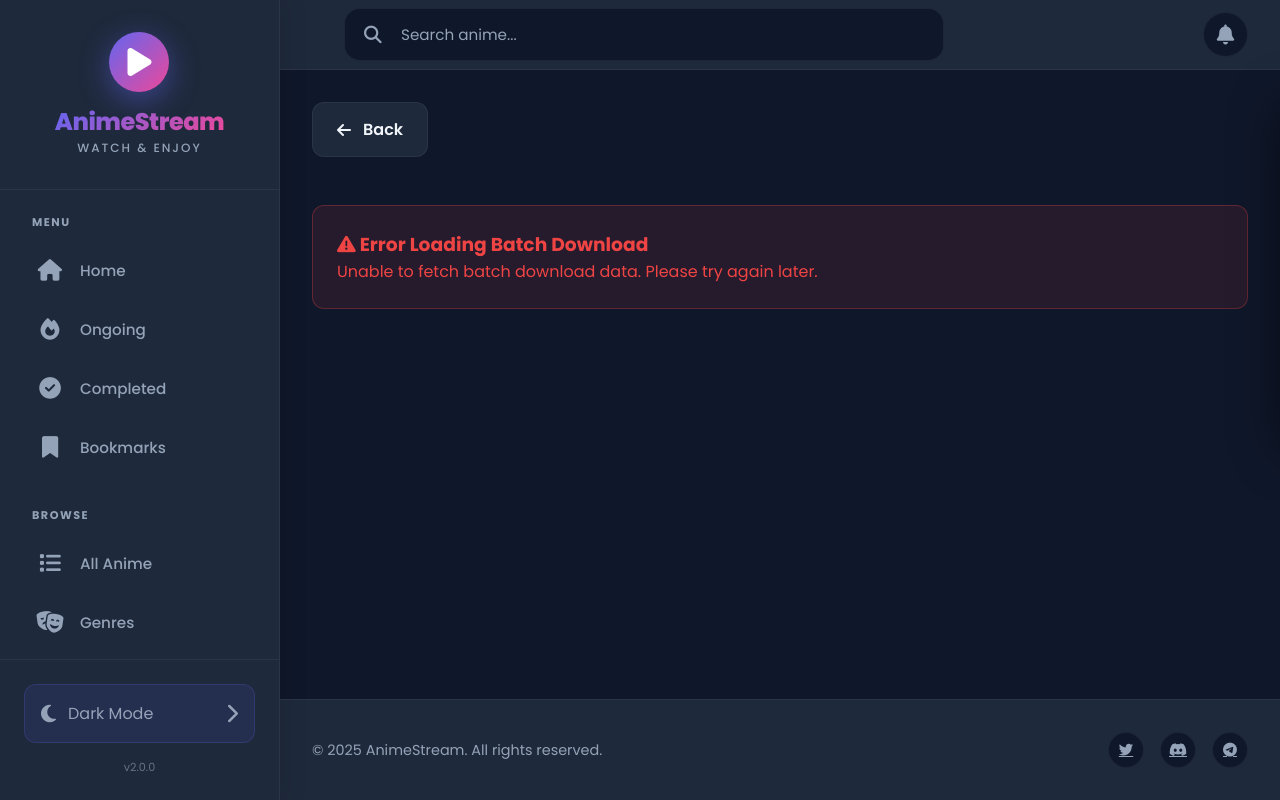
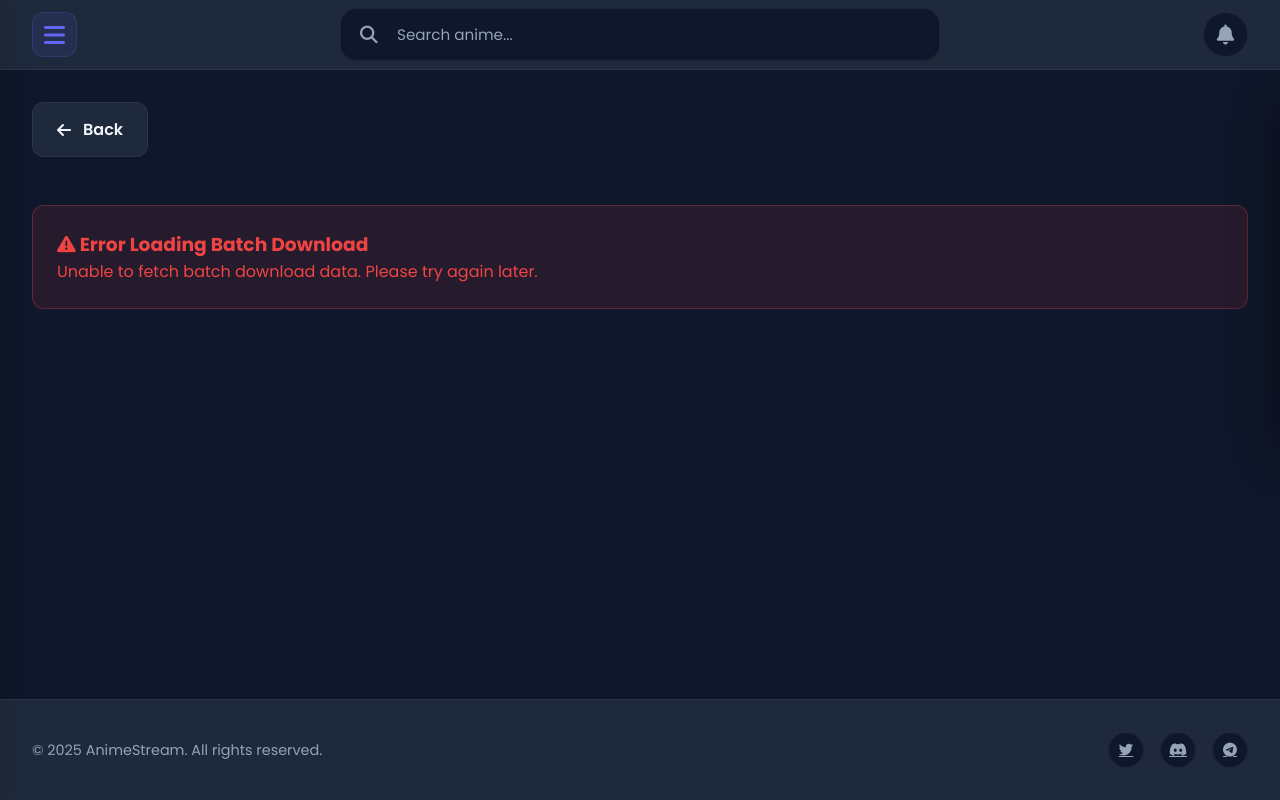
Before and after one commit to RMBLOGG/DayyOtak, a Flask app: page /batch/1 in a window 1280 px wide. Run offline with Flask 3, Linux system fonts and the light colour scheme; data that the repository does not hold is empty.

Commit message:
Add files via upload

```diff
--- a/static/css/style.css
+++ b/static/css/style.css
@@ -39,10 +39,10 @@ body.light-theme {
     margin: 0;
     padding: 0;
     box-sizing: border-box;
-              -webkit-tap-highlight-color: transparent;
-            user-select: none;
-  -webkit-user-select: none;
-  -ms-user-select: none;
+    -webkit-tap-highlight-color: transparent;
+    user-select: none;
+    -webkit-user-select: none;
+    -ms-user-select: none;
 }
 
 body {
@@ -54,7 +54,7 @@ body {
     transition: background-color 0.3s ease, color 0.3s ease;
 }
 
-/* Sidebar Styles */
+/* Sidebar Styles - COLLAPSED BY DEFAULT */
 .sidebar {
     position: fixed;
     top: 0;
@@ -69,6 +69,11 @@ body {
     z-index: 1001;
     transition: var(--transition);
     box-shadow: 4px 0 24px rgba(0, 0, 0, 0.1);
+    transform: translateX(-100%);
+}
+
+.sidebar.active {
+    transform: translateX(0);
 }
 
 body.light-theme .sidebar {
@@ -146,7 +151,7 @@ body.light-theme .sidebar {
     position: absolute;
     top: 1.5rem;
     right: 1rem;
-    display: none;
+    display: flex;
     background: rgba(99, 102, 241, 0.1);
     border: 1px solid rgba(99, 102, 241, 0.2);
     color: var(--primary-color);
@@ -298,9 +303,9 @@ body.light-theme .nav-item.active {
     opacity: 0.6;
 }
 
-/* Main Content */
+/* Main Content - NO MARGIN */
 .main-content {
-    margin-left: var(--sidebar-width);
+    margin-left: 0;
     min-height: 100vh;
     display: flex;
     flex-direction: column;
@@ -323,7 +328,7 @@ body.light-theme .nav-item.active {
 }
 
 .mobile-menu-btn {
-    display: none;
+    display: flex;
     background: rgba(99, 102, 241, 0.1);
     border: 1px solid rgba(99, 102, 241, 0.2);
     color: var(--primary-color);
```
